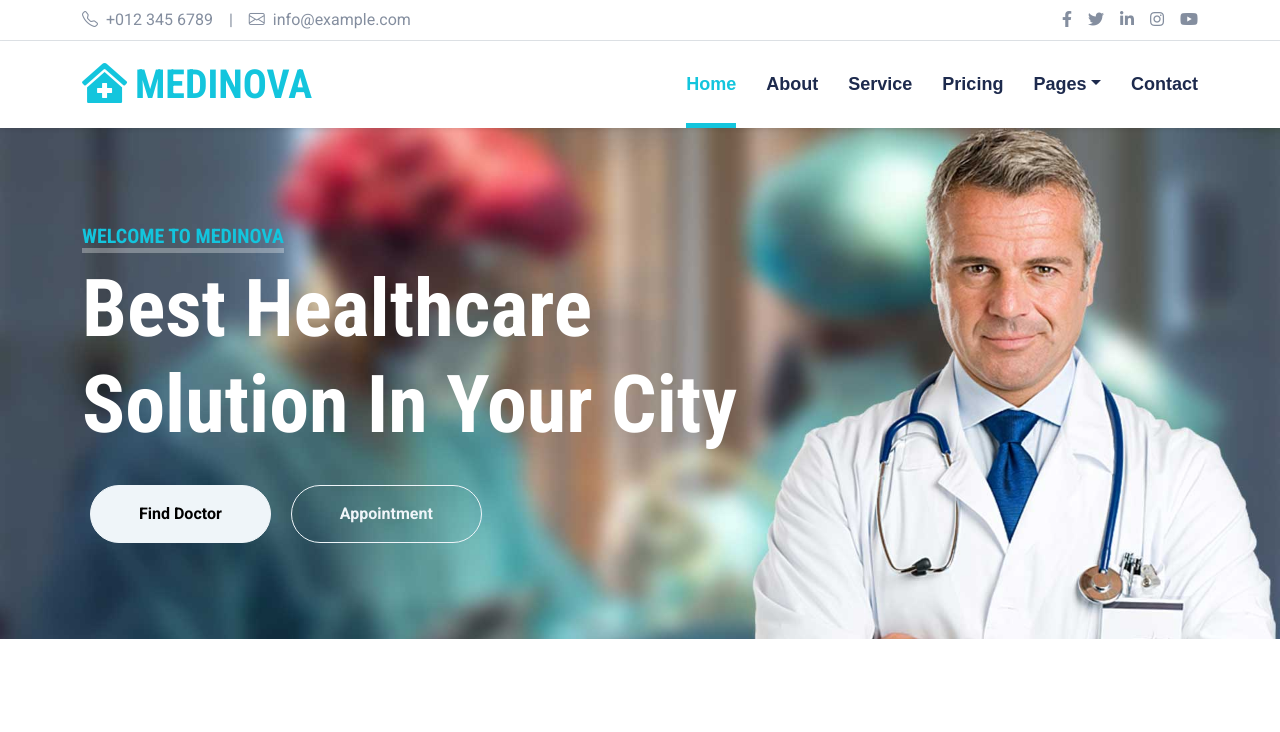
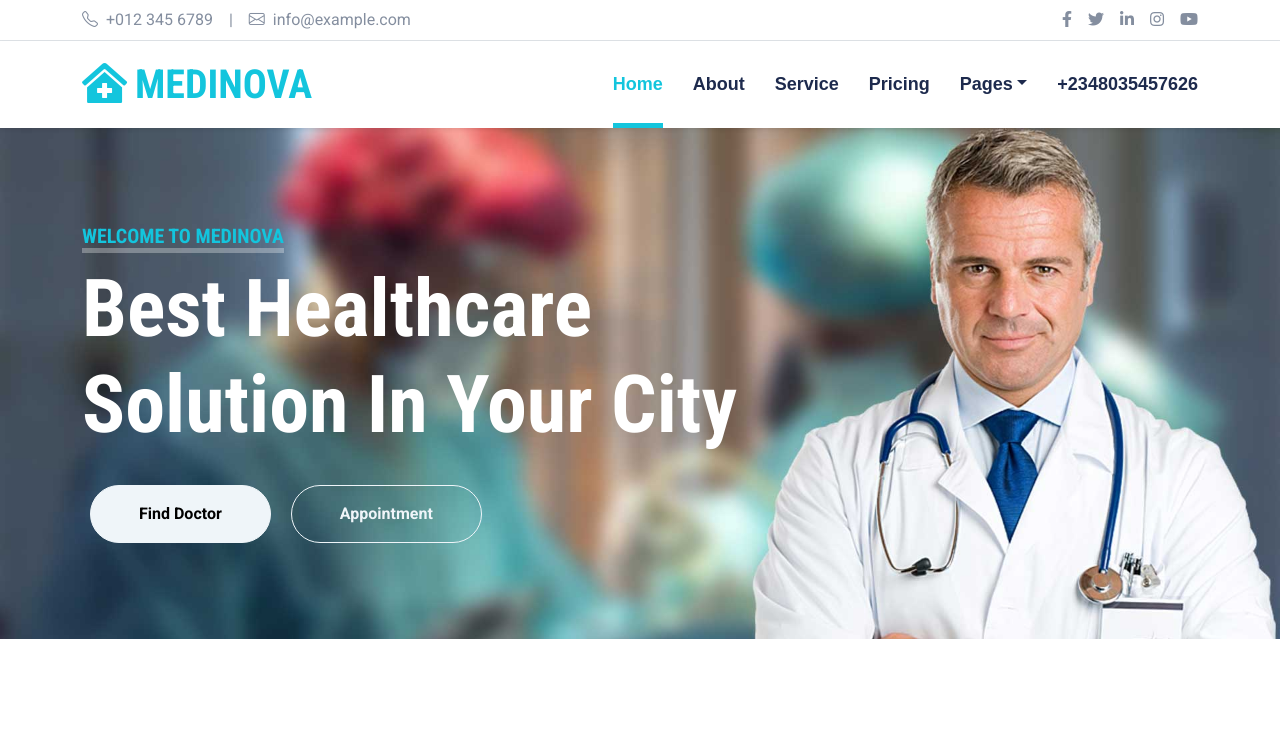
Before and after one commit to joamani/web-consulting, a plain HTML site: page index.html in a window 1280 px wide. Shown: the top 732 px of the page. Drawn offline with nearby package versions, Linux system fonts and the light colour scheme.

Commit message:
dev branch

```diff
--- a/index.html
+++ b/index.html
@@ -94,7 +94,7 @@
                                 <a href="search.html" class="dropdown-item">Search</a>
                             </div>
                         </div>
-                        <a href="contact.html" class="nav-item nav-link">Contact</a>
+                        <a href="contact.html" class="nav-item nav-link">+2348035457626</a>
                     </div>
                 </div>
             </nav>
```
Also changed, not shown: 1 other file.
